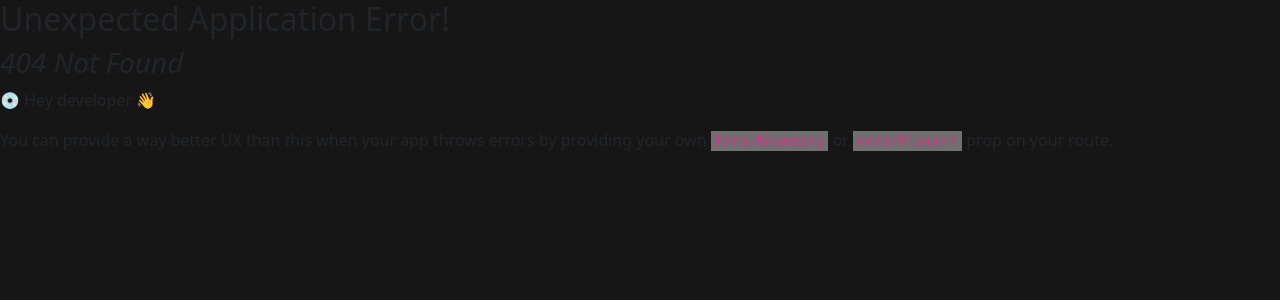
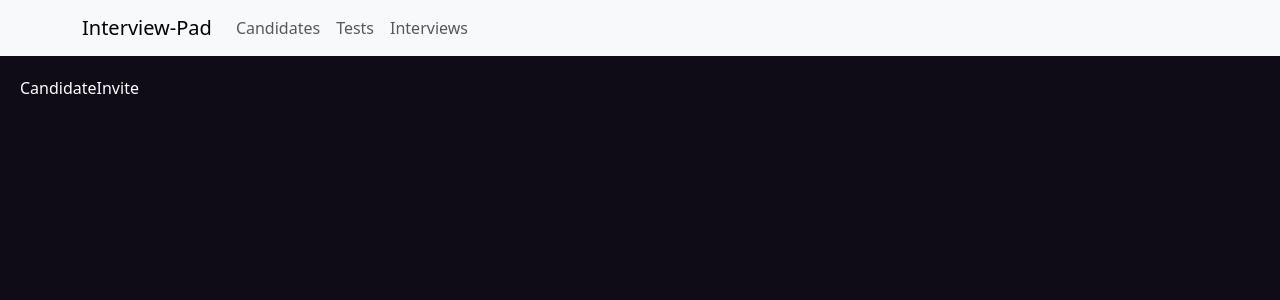
Before and after one commit to neeldoshii/InterviewPad, a React (Vite) app: page /dev-interviewer-homepage/homepage in a window 1280 px wide. Before the commit this address had no page. Shown: the top 300 px of the page. Built offline with nearby package versions, Linux system fonts and the light colour scheme.

Commit message:
Skeleton Portal for Interviewers

```diff
--- a/src/App.css
+++ b/src/App.css
@@ -1,6 +1,8 @@
 body {
-  background-color: #161616;
+  /* background-color: #161616; */
+  color: white;
 }
+
 
 .title-heading{
   color: white;
--- a/src/MainLayout.jsx
+++ b/src/MainLayout.jsx
@@ -1,11 +1,15 @@
-import Header from './components/Header';
+// import Header from './components/Header';
 import React  from 'react';
+import InterviewHeader from './components/InterviewHeader';
 
-const MainLayout = ({children}) => {
+const MainLayout = ({children, navlinks, selectedTab, onTabSelect}) => {
   return (
     <div>
-        <Header />
-        <div>{children}</div>
+        {/* <Header /> */}
+        <InterviewHeader navlinks={navlinks} selectedTab={selectedTab} onSelected={onTabSelect} />
+        <div style={{ padding: '20px' }}>
+          {children} {/* This will render the specific content based on the selected tab */}
+      </div>
     </div>
   )
 }
--- /dev/null
+++ b/src/components/InterviewHeader.jsx
@@ -0,0 +1,39 @@
+import React from 'react'
+import Container from 'react-bootstrap/Container';
+import Nav from 'react-bootstrap/Nav';
+import Navbar from 'react-bootstrap/Navbar';
+import { Link } from 'react-router-dom';
+
+const InterviewHeader = ({navlinks, selectedTab, onSelected}) => {
+  return (
+    <Navbar expand="lg" className="bg-body-tertiary">
+        <Container>
+          <Navbar.Brand href="">Interview-Pad</Navbar.Brand>
+          <Navbar.Toggle aria-controls="basic-navbar-nav" />
+          <Navbar.Collapse id="basic-navbar-nav">
+            <Nav className="me-auto">
+                {
+                    navlinks.map((key) =>(
+                        // var a = key
+                        // var name = key.name
+                        // var hyperlink = key.href
+                        <Nav.Link
+                            // as = {Link}
+                            // to={key.href}
+                            onClick={() =>{onSelected(key.name)}}
+                            className={selectedTab === key.name ? 'active-link' : ''} // Highlight the active link
+                        >
+                            {key.name}
+                        </Nav.Link>
+
+                ))
+                }
+
+            </Nav>
+          </Navbar.Collapse>
+        </Container>
+      </Navbar>
+  )
+}
+
+export default InterviewHeader
--- a/src/pages/Homepage/Homepage.jsx
+++ b/src/pages/Homepage/Homepage.jsx
@@ -2,6 +2,7 @@ import { useEffect, useState } from "react";
 // eslint-disable-next-line no-unused-vars
 import App from "../../App";
 import MainLayout from "../../MainLayout";
+import './homepage.css'
 import { Link, useNavigate} from "react-router-dom";
 import { v4 as uuidv4 } from "uuid";
 import { ToastContainer, toast } from "react-toastify";
@@ -58,8 +59,8 @@ const Homepage = () => {
 
   return (
     // For dynamic purpose not needed here but used for learning purposes and scalablity.
-    <MainLayout>
-      <div style={{ height: "100%" }} className="container">
+    // <MainLayout>
+      <div style={{ height: "100%",  }} className="container">
         <h1 className="title-heading">Lorem Ipsum is simply dummy text.</h1>
         <h2 className="subtitle-heading">
           Lorem Ipsum is simply dummy text of the printing and typesetting
@@ -121,7 +122,7 @@ const Homepage = () => {
           </div>
         </div>
       </div>
-    </MainLayout>
+    // </MainLayout>
   );
 };
 
--- /dev/null
+++ b/src/pages/Interviewer/InterviewCandidatesInvite.jsx
@@ -0,0 +1,9 @@
+import React from 'react'
+
+const InterviewCandidatesInvite = () => {
+  return (
+    <div>CandidateInvite</div>
+  )
+}
+
+export default InterviewCandidatesInvite
--- /dev/null
+++ b/src/pages/Interviewer/InterviewTestCases.jsx
@@ -0,0 +1,9 @@
+import React from 'react'
+
+const InterviewTestCases = () => {
+  return (
+    <div>InterviewTestCases</div>
+  )
+}
+
+export default InterviewTestCases
--- /dev/null
+++ b/src/pages/Interviewer/InterviewerHomepage.jsx
@@ -0,0 +1,53 @@
+import { useState } from 'react'
+import InterviewHeader from '../../components/InterviewHeader';
+import MainLayout from '../../MainLayout';
+import InterviewCandidatesInvite from './InterviewCandidatesInvite';
+import InterviewTestCases from './InterviewTestCases';
+
+const InterviewerHomepage = () => {
+    const options = {
+        1: "Candidates",
+        2: "Tests",
+        3: "Interviews",
+    };
+
+    // const a = Object.keys(options).map((key) =>{
+    //     console.log(options[key]); // Prints : Candidate, Tests, Interviews
+    // })
+
+    // Converts the Objects into Array
+    const links = Object.keys(options).map((key) => ({
+        name: options[key],
+        href: `${options[key].toLowerCase()}`, //"candidates", "#tests"
+    }));
+
+
+    const [selectedTab, setSelectedTab] = useState(options[1])
+
+    const renderContent = () => {
+        switch (selectedTab) {
+            case 'Candidates':
+                return <InterviewCandidatesInvite />
+            case 'Tests':
+                return <InterviewTestCases />
+            case 'Interviews':
+                return <div>Displaying Interviews</div>;
+            default:
+                return null;
+        }
+    };
+
+
+    return (
+
+
+        <MainLayout navlinks={links} selectedTab={selectedTab} onTabSelect={setSelectedTab}>
+            {renderContent()}
+        </MainLayout>
+
+
+
+    )
+}
+
+export default InterviewerHomepage
--- /dev/null
+++ b/src/pages/InterviewerLandingPage/InterviewerLandingPage.jsx
@@ -0,0 +1,22 @@
+import React from 'react'
+import {Link} from 'react-router-dom';
+
+const InterviewerLandingPage = () => {
+
+    return (
+
+        <div className="container" style={{ height: "100vh", width: "100%", display: 'flex', flexDirection: 'column', alignItems: 'center', justifyContent: 'center' }}>
+            <h1 style={{ color: "white", fontWeight: "bold" }}>Run Smoother Coding Interviews with a Single Click</h1>
+            <p style={{ color: "white", fontSize: "16px" }}>Create, manage, and conduct interviews effortlessly on one integrated platform</p>
+            <Link to = "homepage"><button
+                style={{ backgroundColor: "#68D585", border: "0", padding: "8px", borderRadius: "16px" }}>
+                Try InterviewPad Now
+            </button>
+            </Link>
+
+
+        </div>
+    )
+}
+
+export default InterviewerLandingPage
```
Also changed, not shown: src/main.jsx (+26 -0 lines).
